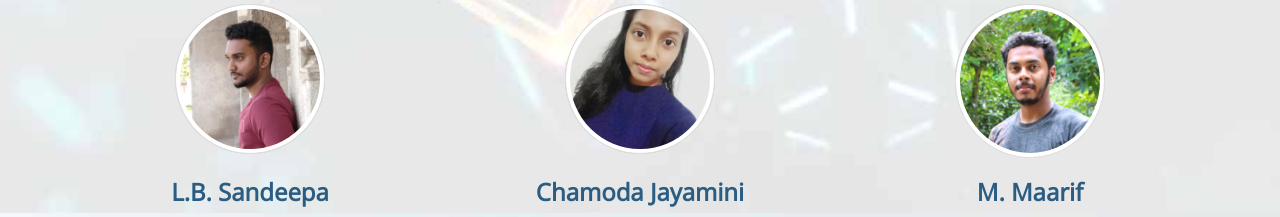
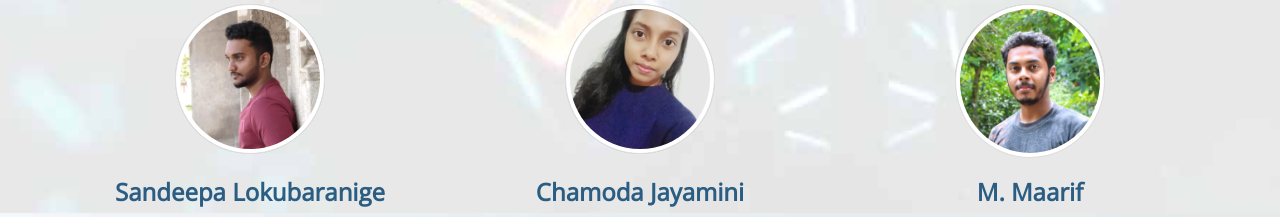
Before and after one commit to orixIT/OrixWeb3.0, a plain HTML site: page index.html in a window 1280 px wide. Shown: the part 2187-2404 px from the top of the page. Drawn offline with nearby package versions, Linux system fonts and the light colour scheme; a web font is replaced by a local one.

Commit message:
Update index.html

```diff
--- a/index.html
+++ b/index.html
@@ -295,7 +295,7 @@
               </div>
             </div>
             <div class="pm-staff-profile-details text-center">
-              <p class="pm-staff-profile-name">L.B. Sandeepa</p>
+              <p class="pm-staff-profile-name">Sandeepa  Lokubaranige</p>
               <p class="pm-staff-profile-title">Software Engineer</p>
 
               <p class="pm-staff-profile-bio"><b>Management & Development</b></p>
```
